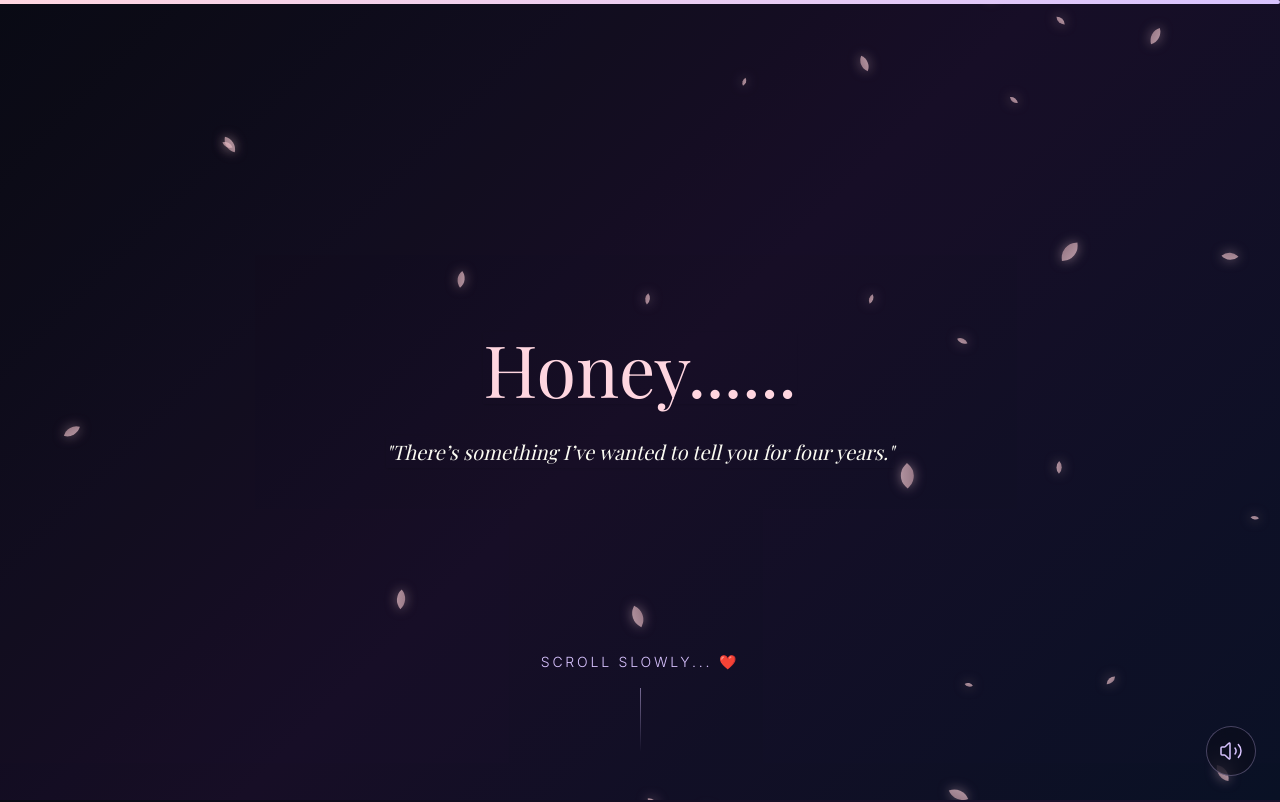
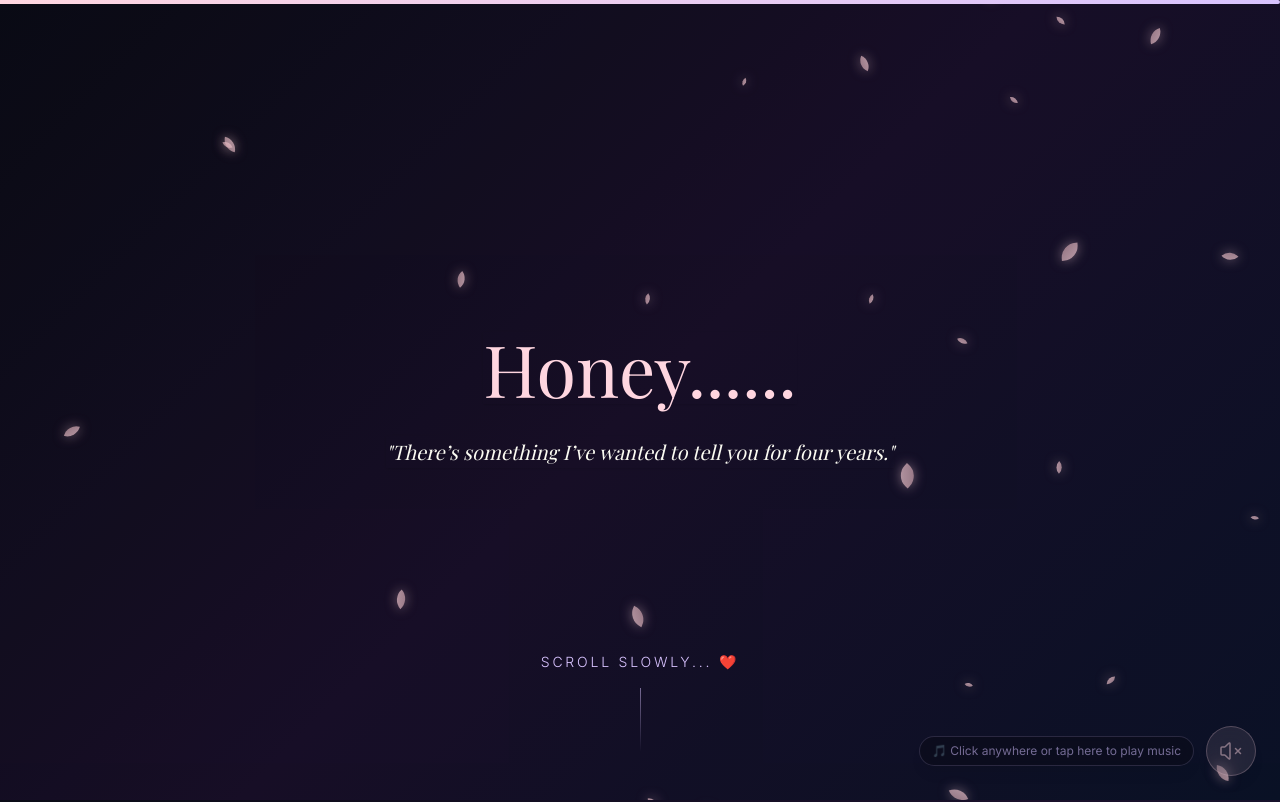
Before and after one commit to raanvixtechnologies/honey, a React (Vite) app: page / in a window 1280 px wide. Shown: the top 802 px of the page. Built offline with nearby package versions, Linux system fonts and the light colour scheme; a web font is replaced by a local one.

Commit message:
updated musiccontrols

```diff
--- a/src/components/MusicControl.tsx
+++ b/src/components/MusicControl.tsx
@@ -1,46 +1,69 @@
 import React, { useState, useEffect, useRef } from 'react';
 import { Volume2, VolumeX } from 'lucide-react';
-import { motion } from 'framer-motion';
+import { motion, AnimatePresence } from 'framer-motion';
+import bgMusic from '../assets/bg-music.mp3';
 
 export const MusicControl: React.FC = () => {
   const [isPlaying, setIsPlaying] = useState(false);
+  const [showTooltip, setShowTooltip] = useState(true);
   const audioRef = useRef<HTMLAudioElement>(null);
-  const [hasInteracted, setHasInteracted] = useState(false);
 
-  // Play audio on first user interaction
+  useEffect(() => {
+    // Hide tooltip automatically after 8 seconds if user doesn't dismiss
+    const timer = setTimeout(() => {
+      setShowTooltip(false);
+    }, 8000);
+    return () => clearTimeout(timer);
+  }, []);
+
   useEffect(() => {
     const handleFirstInteraction = () => {
-      if (!hasInteracted && audioRef.current) {
-        audioRef.current.play().then(() => {
+      if (audioRef.current && !isPlaying) {
+        audioRef.current.play()
+          .then(() => {
             setIsPlaying(true);
-          setHasInteracted(true);
-        }).catch((err) => {
-          console.warn("Autoplay was prevented:", err);
+            setShowTooltip(false);
+            removeListeners();
+          })
+          .catch((err) => {
+            console.warn("Autoplay interaction prevented:", err);
           });
       }
     };
 
-    if (!hasInteracted) {
-      window.addEventListener('click', handleFirstInteraction, { once: true });
-      window.addEventListener('scroll', handleFirstInteraction, { once: true });
-      window.addEventListener('touchstart', handleFirstInteraction, { once: true });
-    }
+    const removeListeners = () => {
+      window.removeEventListener('click', handleFirstInteraction);
+      window.removeEventListener('touchstart', handleFirstInteraction);
+      window.removeEventListener('pointerdown', handleFirstInteraction);
+      window.removeEventListener('keydown', handleFirstInteraction);
+    };
+
+    window.addEventListener('click', handleFirstInteraction);
+    window.addEventListener('touchstart', handleFirstInteraction);
+    window.addEventListener('pointerdown', handleFirstInteraction);
+    window.addEventListener('keydown', handleFirstInteraction);
 
     return () => {
-      window.removeEventListener('click', handleFirstInteraction);
-      window.removeEventListener('scroll', handleFirstInteraction);
-      window.removeEventListener('touchstart', handleFirstInteraction);
+      removeListeners();
     };
-  }, [hasInteracted]);
+  }, [isPlaying]);
 
-  const togglePlay = () => {
+  const togglePlay = (e?: React.MouseEvent) => {
+    if (e) e.stopPropagation();
     if (audioRef.current) {
       if (isPlaying) {
         audioRef.current.pause();
+        setIsPlaying(false);
       } else {
-        audioRef.current.play().catch(console.warn);
+        audioRef.current.play()
+          .then(() => {
+            setIsPlaying(true);
+            setShowTooltip(false);
+          })
+          .catch((err) => {
+            console.warn("Manual play error:", err);
+          });
       }
-      setIsPlaying(!isPlaying);
     }
   };
 
@@ -49,18 +72,38 @@ export const MusicControl: React.FC = () => {
       {/* Background audio element */}
       <audio
         ref={audioRef}
-        src={`${import.meta.env.BASE_URL}bg-music.mp3`}
+        src={bgMusic}
         loop
         preload="auto"
       />
 
+      <div className="fixed bottom-6 right-6 z-50 flex items-center gap-3">
+        <AnimatePresence>
+          {!isPlaying && showTooltip && (
+            <motion.div
+              initial={{ opacity: 0, x: 10 }}
+              animate={{ opacity: 1, x: 0 }}
+              exit={{ opacity: 0, x: 10 }}
+              onClick={togglePlay}
+              className="cursor-pointer bg-deep-navy/90 backdrop-blur-md text-lavender text-xs px-3 py-1.5 rounded-full border border-lavender/30 shadow-lg flex items-center gap-1.5 animate-pulse hover:bg-lavender/20 transition-all"
+            >
+              <span>🎵 Click anywhere or tap here to play music</span>
+            </motion.div>
+          )}
+        </AnimatePresence>
+
         <motion.button
-        initial={{ opacity: 0 }}
-        animate={{ opacity: 1 }}
-        transition={{ delay: 2, duration: 1 }}
+          initial={{ opacity: 0, scale: 0.8 }}
+          animate={{ opacity: 1, scale: 1 }}
+          transition={{ delay: 1, duration: 0.8 }}
           onClick={togglePlay}
-        className="fixed bottom-6 right-6 z-50 p-3 rounded-full bg-deep-navy/50 backdrop-blur-md border border-lavender/30 text-lavender hover:bg-lavender/20 transition-all duration-300 focus:outline-none focus:ring-2 focus:ring-pastel-pink"
-        aria-label={isPlaying ? "Mute music" : "Play music"}
+          className={`p-3 rounded-full backdrop-blur-md border transition-all duration-300 focus:outline-none focus:ring-2 focus:ring-pastel-pink shadow-lg ${
+            isPlaying
+              ? "bg-deep-navy/70 border-lavender/40 text-lavender hover:bg-lavender/20"
+              : "bg-pastel-pink/20 border-pastel-pink/50 text-pastel-pink hover:bg-pastel-pink/30 animate-pulse"
+          }`}
+          aria-label={isPlaying ? "Mute background music" : "Play background music"}
+          title={isPlaying ? "Mute music" : "Play music"}
         >
           {isPlaying ? (
             <Volume2 size={24} className="stroke-[1.5]" />
@@ -68,6 +111,7 @@ export const MusicControl: React.FC = () => {
             <VolumeX size={24} className="stroke-[1.5]" />
           )}
         </motion.button>
+      </div>
     </>
   );
 };
--- /dev/null
+++ b/src/vite-env.d.ts
@@ -0,0 +1,6 @@
+/// <reference types="vite/client" />
+
+declare module '*.mp3' {
+  const src: string;
+  export default src;
+}
```
Also changed, not shown: 1 other file (tests, documents, lock files or other folders). Lines whose indentation alone changed are shown as unchanged.
